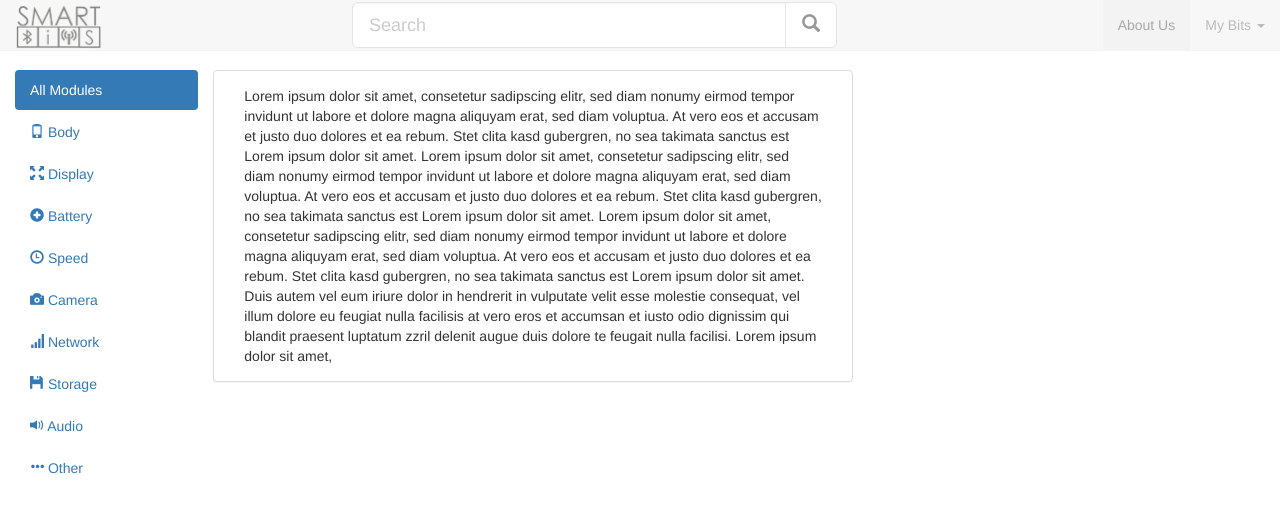
After one commit to willihelm/Mediendesign, a PHP site: page /aboutus.html in a window 1280 px wide. The commit adds this page. Shown: the top 513 px of the page. Run offline with PHP 8.4, Linux system fonts and the light colour scheme; some libraries are stand-ins or nearby versions.

Commit message:
About us erstellt

```diff
--- /dev/null
+++ b/aboutus.html
@@ -0,0 +1,106 @@
+<!DOCTYPE html>
+<html lang="en">
+<head>
+<meta charset="UTF-8">
+
+<!-- If IE use the latest rendering engine -->
+<meta http-equiv="X-UA-Compatible" content="IE=edge">
+
+<!-- Set the page to the width of the device and set the zoon level -->
+<meta name="viewport" content="width = device-width, initial-scale = 1">
+<title>SmartBits</title>
+<link rel="stylesheet" type="text/css" href="https://maxcdn.bootstrapcdn.com/bootstrap/3.3.5/css/bootstrap.min.css">
+<link rel="stylesheet" type="text/css" href="style.css">
+
+<style>
+.jumbotron{
+    background-color:#2E2D88;
+    color:white;
+}
+/* Adds borders for tabs */
+.tab-content {
+    border-left: 1px solid #ddd;
+    border-right: 1px solid #ddd;
+    border-bottom: 1px solid #ddd;
+    padding: 10px;
+}
+.nav-tabs {
+    margin-bottom: 0;
+}
+</style>
+</head>
+<body>
+
+
+<nav class="navbar navbar-default navbar-fixed-top">
+  <div class="container-fluid">
+    <!-- Brand and toggle get grouped for better mobile display -->
+    <div class="navbar-header">
+      <button type="button" class="navbar-toggle collapsed" data-toggle="collapse" data-target="#bs-example-navbar-collapse-1" aria-expanded="false">
+        <span class="sr-only">Toggle navigation</span>
+        <span class="icon-bar"></span>
+        <span class="icon-bar"></span>
+        <span class="icon-bar"></span>
+      </button>
+      <a class="pull-left" href="index.html"><img src="logo.png" height=50px></a>
+    </div>
+
+    <div class="container input-group input-group-lg search navbar-header">
+      <input type="text" class="form-control" placeholder="Search">
+      <span class="input-group-btn">
+        <button class="btn btn-default" type="button"><span class="glyphicon glyphicon-search"></span></button>
+      </span>
+    </div>
+
+    <!-- Collect the nav links, forms, and other content for toggling -->
+    <div class="collapse navbar-collapse" id="bs-example-navbar-collapse-1">
+      <ul class="nav navbar-nav navbar-right">
+        <li class = "active"><a href="#">About Us</a></li>
+        <li class="dropdown">
+          <a href="#" class="dropdown-toggle" data-toggle="dropdown" role="button" aria-haspopup="true" aria-expanded="false">My Bits <span class="caret"></span></a>
+          <ul class="dropdown-menu">
+            <li><a href="#">Login</a></li>
+            <li role="separator" class="divider"></li>
+            <li><a href="#">Register</a></li>
+          </ul>
+        </li>
+      </ul>
+    </div><!-- /.navbar-collapse -->
+  </div><!-- /.container-fluid -->
+</nav>
+
+
+
+<div class="main">
+  <!-- side menu -->
+  <div class="container col-lg-2 col-md-2 col-sm-3 col-xs-12">
+    <ul class="nav nav-pills nav-stacked nav-fixed-left">
+      <li class="active"><a href="#">All Modules</a></li>
+      <li><a href="#"> <span class="glyphicon glyphicon-phone"></span> Body</a></li>
+      <li><a href="#"> <span class="glyphicon glyphicon-fullscreen"></span> Display</a></li>
+      <li><a href="#"> <span class="glyphicon glyphicon-plus-sign"></span> Battery</a></li>
+      <li><a href="#"> <span class="glyphicon glyphicon-time"></span> Speed</a></li>
+      <li><a href="#"> <span class="glyphicon glyphicon-camera"></span> Camera</a></li>
+      <li><a href="#"> <span class="glyphicon glyphicon-signal"></span> Network</a></li>
+      <li><a href="#"> <span class="glyphicon glyphicon-floppy-disk"></span> Storage</a></li>
+      <li><a href="#"> <span class="glyphicon glyphicon-volume-up"></span> Audio</a></li>
+      <li><a href="#"> <span class="glyphicon glyphicon-option-horizontal"></span> Other</a></li>
+    </ul>
+  </div>
+
+
+<div class="panel panel-default col-lg-6 col-md-6 col-sm-5 col-xs-12">
+  <div class="panel-body">
+   Lorem ipsum dolor sit amet, consetetur sadipscing elitr, sed diam nonumy eirmod tempor invidunt ut labore et dolore magna aliquyam erat, sed diam voluptua. At vero eos et accusam et justo duo dolores et ea rebum. Stet clita kasd gubergren, no sea takimata sanctus est Lorem ipsum dolor sit amet. Lorem ipsum dolor sit amet, consetetur sadipscing elitr, sed diam nonumy eirmod tempor invidunt ut labore et dolore magna aliquyam erat, sed diam voluptua. At vero eos et accusam et justo duo dolores et ea rebum. Stet clita kasd gubergren, no sea takimata sanctus est Lorem ipsum dolor sit amet. Lorem ipsum dolor sit amet, consetetur sadipscing elitr, sed diam nonumy eirmod tempor invidunt ut labore et dolore magna aliquyam erat, sed diam voluptua. At vero eos et accusam et justo duo dolores et ea rebum. Stet clita kasd gubergren, no sea takimata sanctus est Lorem ipsum dolor sit amet.
+
+Duis autem vel eum iriure dolor in hendrerit in vulputate velit esse molestie consequat, vel illum dolore eu feugiat nulla facilisis at vero eros et accumsan et iusto odio dignissim qui blandit praesent luptatum zzril delenit augue duis dolore te feugait nulla facilisi. Lorem ipsum dolor sit amet,
+  </div>
+</div>
+
+
+
+
+<script src="https://ajax.googleapis.com/ajax/libs/jquery/2.1.3/jquery.min.js"></script>
+<script src="https://maxcdn.bootstrapcdn.com/bootstrap/3.3.5/js/bootstrap.min.js"></script>
+</body>
+</html>
--- a/index.html
+++ b/index.html
@@ -55,7 +55,7 @@
     <!-- Collect the nav links, forms, and other content for toggling -->
     <div class="collapse navbar-collapse" id="bs-example-navbar-collapse-1">
       <ul class="nav navbar-nav navbar-right">
-        <li><a href="#">About Us</a></li>
+        <li class><a href="aboutus.html">About Us</a></li>
         <li class="dropdown">
           <a href="#" class="dropdown-toggle" data-toggle="dropdown" role="button" aria-haspopup="true" aria-expanded="false">My Bits <span class="caret"></span></a>
           <ul class="dropdown-menu">
```
Also changed, not shown: style.css (line endings or trailing spaces).
